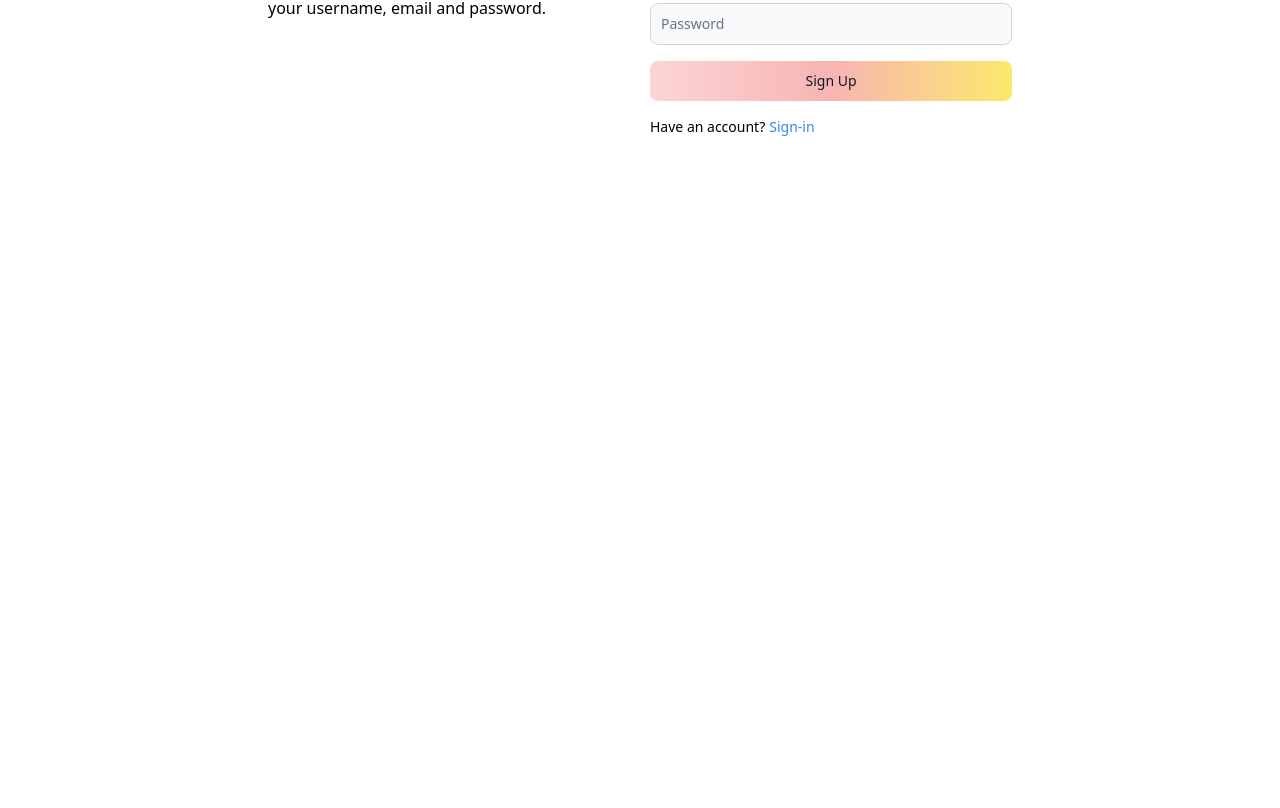
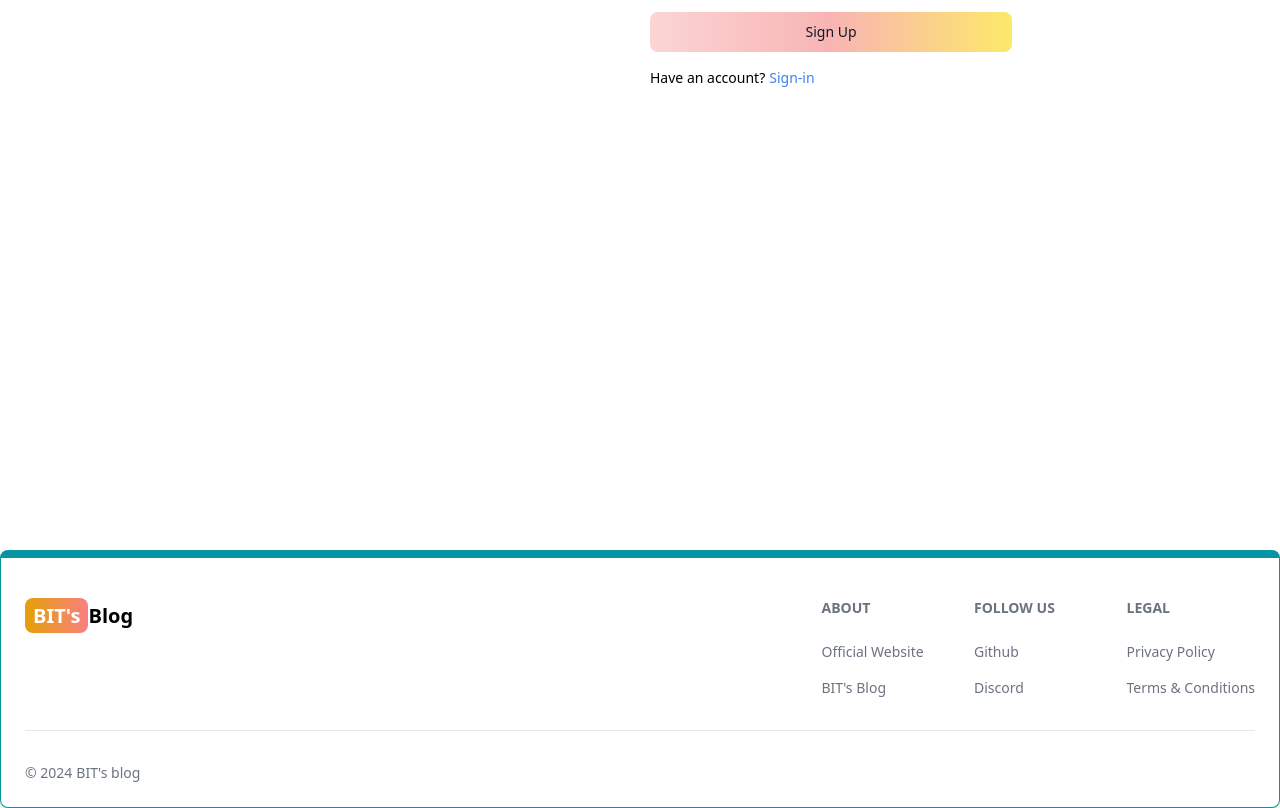
Before and after one commit to ppriyam7/BIT-blog, a React (Vite) app in the folder client/: page /sign-up in a window 1280 px wide. Shown: the part 394-1202 px from the top of the page. Before the commit the page ends 993 px from the top, so only its background shows below. Built offline with nearby package versions, Linux system fonts and the light colour scheme.

Commit message:
footer updated

```diff
--- a/client/src/App.jsx
+++ b/client/src/App.jsx
@@ -11,7 +11,6 @@
   return (
     <BrowserRouter>
       <Header />
-      <Footer />
       <Routes>
         <Route path="/" element={<Home />} />;
         <Route path="/about" element={<About />} />;
@@ -20,6 +19,7 @@
         <Route path="/projects" element={<Projects />} />;
         <Route path="/sign-up" element={<Signup />} />
       </Routes>
+      <Footer />
     </BrowserRouter>
   );
 }
--- a/client/src/components/Footer.jsx
+++ b/client/src/components/Footer.jsx
@@ -1,25 +1,73 @@
 import { Footer } from "flowbite-react";
-import React from "react";
 import { Link } from "react-router-dom";
 
-function FooterCom() {
+export default function FooterCom() {
   return (
-    <Footer className="border border-t-8 border-teal-500">
-      <div className="">
-        <div className="">
-          <div className="">
-            <Link to="/" className="py-3  font-bold dark:text-white text-4xl">
+    <Footer container className="border border-t-8 border-teal-500">
+      <div className="w-full max-w-7xl mx-auto">
+        <div className="grid w-full justify-between sm:flex md:grid-cols-1">
+          <div className="mt-5">
+            <Link
+              to="/"
+              className="self-center whitespace-nowrap text-lg sm:text-xl font-semibold dark:text-white"
+            >
               <span className="px-2 py-1 bg-gradient-to-r from-yellow-400 to-red-400 rounded-lg text-white">
-                {/*// eslint-disable-next-line react/no-unescaped-entities */}
                 BIT's
               </span>
               Blog
             </Link>
           </div>
+          <div className="grid grid-cols-2 gap-8 mt-4 sm:grid-cols-3 sm:gap-6">
+            <div>
+              <Footer.Title title="About" />
+              <Footer.LinkGroup col>
+                <Footer.Link
+                  href="https://www.bitmesra.ac.in"
+                  target="_blank"
+                  rel="noopener noreferrer"
+                >
+                  Official Website
+                </Footer.Link>
+                <Footer.Link
+                  href="/about"
+                  target="_blank"
+                  rel="noopener noreferrer"
+                >
+                  BIT's Blog
+                </Footer.Link>
+              </Footer.LinkGroup>
+            </div>
+            <div>
+              <Footer.Title title="Follow us" />
+              <Footer.LinkGroup col>
+                <Footer.Link
+                  href="https://www.github.com/ppriyam07"
+                  target="_blank"
+                  rel="noopener noreferrer"
+                >
+                  Github
+                </Footer.Link>
+                <Footer.Link href="#">Discord</Footer.Link>
+              </Footer.LinkGroup>
+            </div>
+            <div>
+              <Footer.Title title="Legal" />
+              <Footer.LinkGroup col>
+                <Footer.Link href="#">Privacy Policy</Footer.Link>
+                <Footer.Link href="#">Terms &amp; Conditions</Footer.Link>
+              </Footer.LinkGroup>
+            </div>
+          </div>
+        </div>
+        <Footer.Divider />
+        <div className="w-full sm:flex sm:items-center sm:justify-between">
+          <Footer.Copyright
+            href="#"
+            by="BIT's blog"
+            year={new Date().getFullYear()}
+          />
         </div>
       </div>
     </Footer>
   );
 }
-
-export default FooterCom;
```
